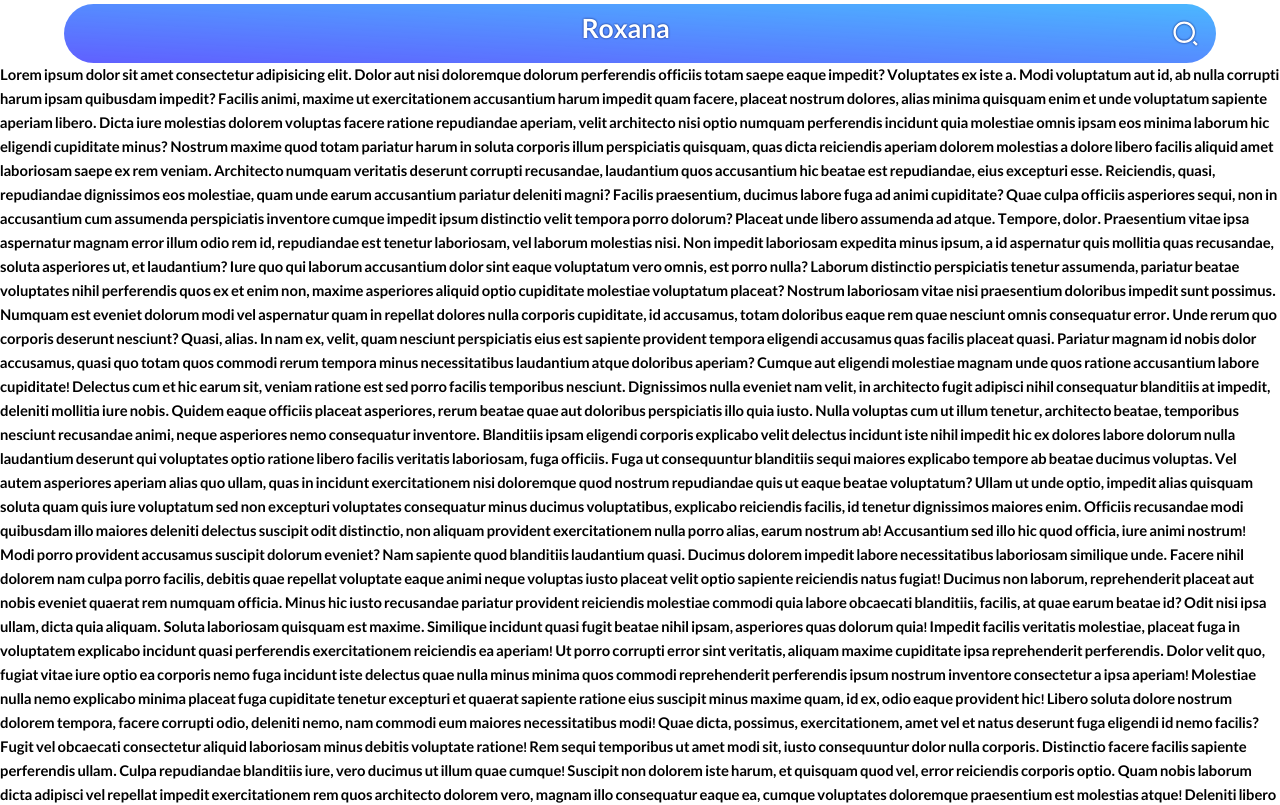
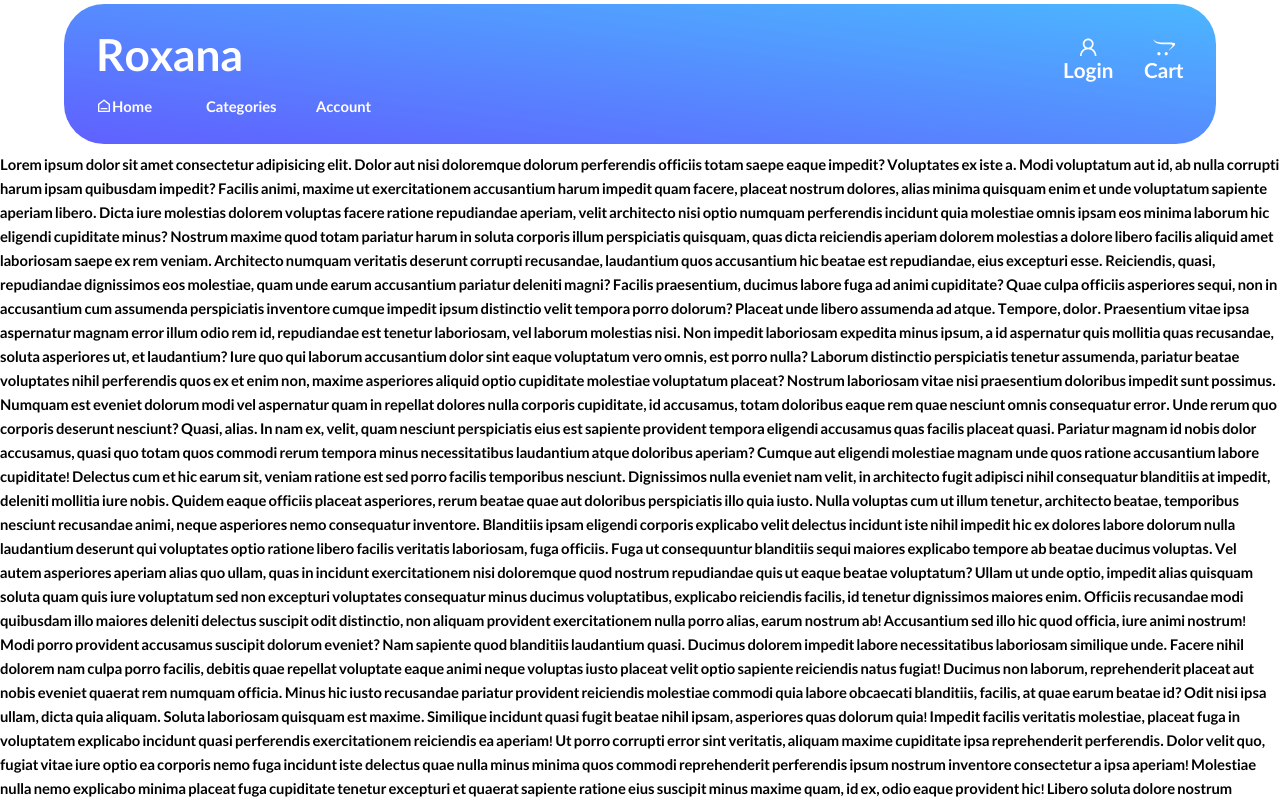
Before and after one commit to radmehr-fatemi/ROXSANA, a Next.js app: page / in a window 1280 px wide. Shown: the top 805 px of the page. Built offline with nearby package versions, Linux system fonts and the light colour scheme.

Commit message:
Responsived the layout

```diff
--- a/public/style/res.scss
+++ b/public/style/res.scss
@@ -11,6 +11,6 @@
 };
 
 @mixin max () {
-    max-width: 1000px;
+    max-width: 1600px;
     margin: auto;
 };
--- a/src/components/layout/footer/Footer.module.scss
+++ b/src/components/layout/footer/Footer.module.scss
@@ -14,3 +14,9 @@
         color: #fff;
     }
 }
+
+@include md {
+    .container {
+        margin-bottom: 0;
+    }
+}
--- a/src/components/layout/header/Header.jsx
+++ b/src/components/layout/header/Header.jsx
@@ -15,6 +15,7 @@ const Header = () => {
             className={styles.container}
             style={{ animation: "fadeInDown .4s" }}
         >
+            <div className={styles.field1} >
                 <SidebarH />
 
                 <h1
@@ -29,6 +30,51 @@ const Header = () => {
                     </Link>
                 </div>
             </div>
+
+            <div className={styles.field2}>
+                <div className={styles.field2_f1}>
+                    <div className={styles.field2_f1_left}>
+                        <h1
+                            style={{ animation: "zoomIn .4s .2s" }}
+                        ><Link href="/" > Roxana </Link></h1>
+
+                        <form
+                            style={{ animation: "zoomIn .3s" }}
+                            className={styles.form}>
+                            {icons.search}
+                            <input type="text" placeholder="search..." />
+                        </form>
+                    </div>
+                    <div className={styles.field2_f1_right}>
+                        <Link
+                            style={{ animation: "zoomIn .4s .2s" }}
+                            href="/auth/login">
+                            {icons.user}
+                            Login
+                        </Link>
+                        <Link
+                            style={{ animation: "zoomIn .4s .4s" }}
+                            href="/cart">
+                            {icons.cart}
+                            Cart
+                        </Link>
+
+                    </div>
+                </div>
+
+                <ul className={styles.field2_f2}>
+                    <li
+                        style={{ animation: "zoomIn .4s .4s" }}
+                    ><Link href="/" > {icons.home} Home </Link></li>
+                    <li
+                        style={{ animation: "zoomIn .4s .6s" }}
+                    ><Link href="/categories" > Categories </Link></li>
+                    <li
+                        style={{ animation: "zoomIn .4s .8s" }}
+                    ><Link href="/dashboard" > Account </Link></li>
+                </ul>
+            </div>
+        </div>
     );
 };
 
--- a/src/components/layout/header/Header.module.scss
+++ b/src/components/layout/header/Header.module.scss
@@ -1,23 +1,146 @@
 @import "../../../../public/style/color.scss";
+@import "../../../../public/style/res.scss";
 
 .container {
+    @include max;
     position: sticky;
     top: 4px;
     width: 90vw;
     border-radius: 40px;
     background: $linear-blue;
     backdrop-filter: blur(2px);
-    margin: auto;
     padding: .5rem 1rem;
+    color: #fff;
+    margin-bottom: .4rem;
+}
+
+.field1 {
     display: flex;
     justify-content: space-between;
     align-items: center;
-    color: #fff;
-    margin-bottom: .4rem;
 
     a {
         filter: drop-shadow(0 0 1px #002176);
         color: #fff;
         font-size: 1.8rem;
     }
+
 }
+
+.field2 {
+    display: none;
+    padding: 1rem;
+
+    a {
+        color: #fff;
+    }
+}
+
+.field2_f1 {
+    display: flex;
+    justify-content: space-between;
+    align-items: center;
+}
+
+.field2_f1_left {
+    display: flex;
+    align-items: center;
+    justify-content: space-between;
+
+    h1 a {
+        font-size: 3rem;
+    }
+}
+
+.form {
+    display: flex;
+    align-items: center;
+    background-color: #fff;
+    padding: .2rem;
+    border-radius: 10px;
+    color: rgb(48, 48, 255);
+    margin-left: 1rem;
+
+    @include lg {
+    margin-left: 2.2rem;
+    width: 500px;
+    }
+
+    svg {
+        margin-right: 4px;
+        font-size: 2rem;
+        cursor: pointer;
+        animation: Show1 2s;
+    }
+
+    input {
+        &::placeholder {
+            color: #7990cb;
+        }
+    }
+}
+
+.field2_f1_right {
+    width: 140px;
+    display: flex;
+    align-items: center;
+    justify-content: space-between;
+
+    a {
+        display: flex;
+        flex-direction: column;
+        justify-content: center;
+        align-items: center;
+        font-size: 1.4rem;
+        margin-left: 1.2rem;
+
+        &:hover {
+            font-size: 1.5rem;
+        }
+    }
+}
+
+.field2_f2 {
+    display: flex;
+    align-items: center;
+    justify-content: space-between;
+    height: 20px;
+    width: 220px;
+
+    @include lg {
+        width: 300px;
+    }
+
+    a {
+        display: flex;
+        width: 80px;
+
+        &:hover {
+            font-size: 1.1rem;
+        }
+    }
+}
+
+//-----------Animate-----------
+@keyframes Show1 {
+    0% {
+        transform: rotate(90deg);
+    }
+
+}
+
+// -----------------MD-----------------
+@include md {
+    .container {
+    margin-bottom: 1rem;
+    }
+
+    .field1 {
+        display: none;
+    }
+
+    .field2 {
+        display: block;
+    }
+
+}
--- a/src/components/module/sidebar/SidebarH.module.scss
+++ b/src/components/module/sidebar/SidebarH.module.scss
@@ -7,7 +7,7 @@
 
 .list {
     position: absolute;
-    top: 2.4rem;
+    top: 3rem;
     overflow: hidden;
     box-shadow: 0 0 6px rgb(59, 59, 126);
     border-radius: 6px;
```
Lines whose indentation alone changed are shown as unchanged.
